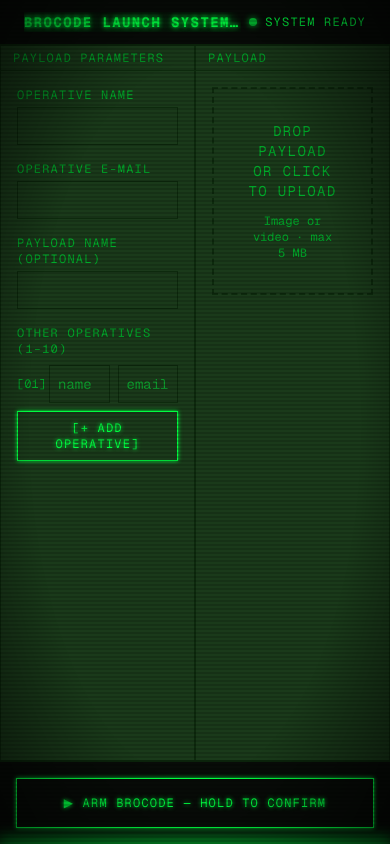
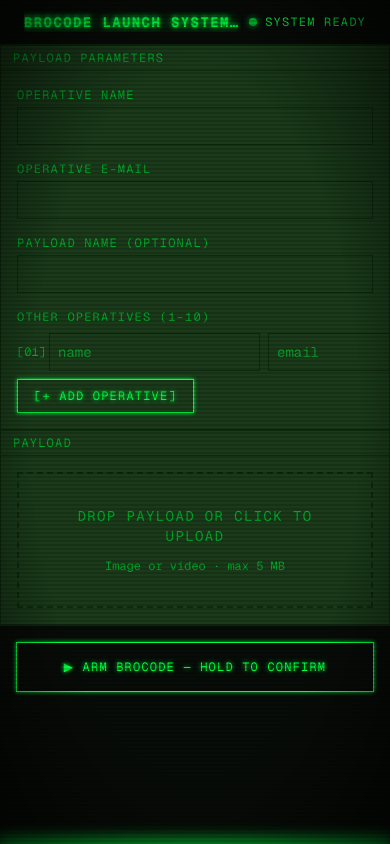
Before and after one commit to hessel-personal-projects/brocode, a Next.js app: page / in a window 390 px wide. Built offline with nearby package versions, Linux system fonts and the light colour scheme.

Commit message:
fix: stack create page panels vertically on mobile

```diff
--- a/app/page.tsx
+++ b/app/page.tsx
@@ -57,21 +57,21 @@ export default function CreatePage() {
   }
 
   return (
-    <div className="flex flex-col h-screen overflow-hidden">
+    <div className="flex flex-col min-h-screen sm:h-screen sm:overflow-hidden">
       <PageHeader
         title="BROCODE LAUNCH SYSTEM v1.0"
         right={<StatusIndicator label={busy ? 'ARMING…' : 'SYSTEM READY'} color="phosphor" />}
       />
       <TerminalReveal>
         <motion.div
-          className="flex-1 flex flex-col overflow-hidden"
+          className="flex-1 flex flex-col"
           initial={{ opacity: 0 }}
           animate={{ opacity: 1 }}
           transition={{ duration: 0.4 }}
         >
-          <div className="flex-1 grid grid-cols-2 overflow-hidden">
+          <div className="grid grid-cols-1 sm:flex-1 sm:grid-cols-2 sm:overflow-hidden">
             {/* Left: payload parameters */}
-            <Panel label="PAYLOAD PARAMETERS" className="overflow-y-auto">
+            <Panel label="PAYLOAD PARAMETERS" className="sm:overflow-y-auto">
               <div className="space-y-4">
                 <label className="block">
                   <span
@@ -152,7 +152,7 @@ export default function CreatePage() {
                         data-testid={`contact-name-${i}`}
                         onFocus={() => setFocused(`cn${i}`)}
                         onBlur={() => setFocused(null)}
-                        className="w-1/2 bg-transparent border p-2 text-sm outline-none"
+                        className="flex-1 min-w-0 bg-transparent border p-2 text-sm outline-none"
                         style={inputStyle(focused === `cn${i}`)}
                       />
                       <input
@@ -162,7 +162,7 @@ export default function CreatePage() {
                         data-testid={`contact-email-${i}`}
                         onFocus={() => setFocused(`ce${i}`)}
                         onBlur={() => setFocused(null)}
-                        className="w-1/2 bg-transparent border p-2 text-sm outline-none"
+                        className="flex-1 min-w-0 bg-transparent border p-2 text-sm outline-none"
                         style={inputStyle(focused === `ce${i}`)}
                       />
                       {contacts.length > 1 && (
@@ -199,7 +199,7 @@ export default function CreatePage() {
             </Panel>
 
             {/* Right: payload */}
-            <Panel label="PAYLOAD" className="overflow-y-auto">
+            <Panel label="PAYLOAD" className="sm:overflow-y-auto">
               <label className="block cursor-pointer">
                 <input
                   required
```
Also changed, not shown: 1 other file (tests, documents, lock files or other folders).
